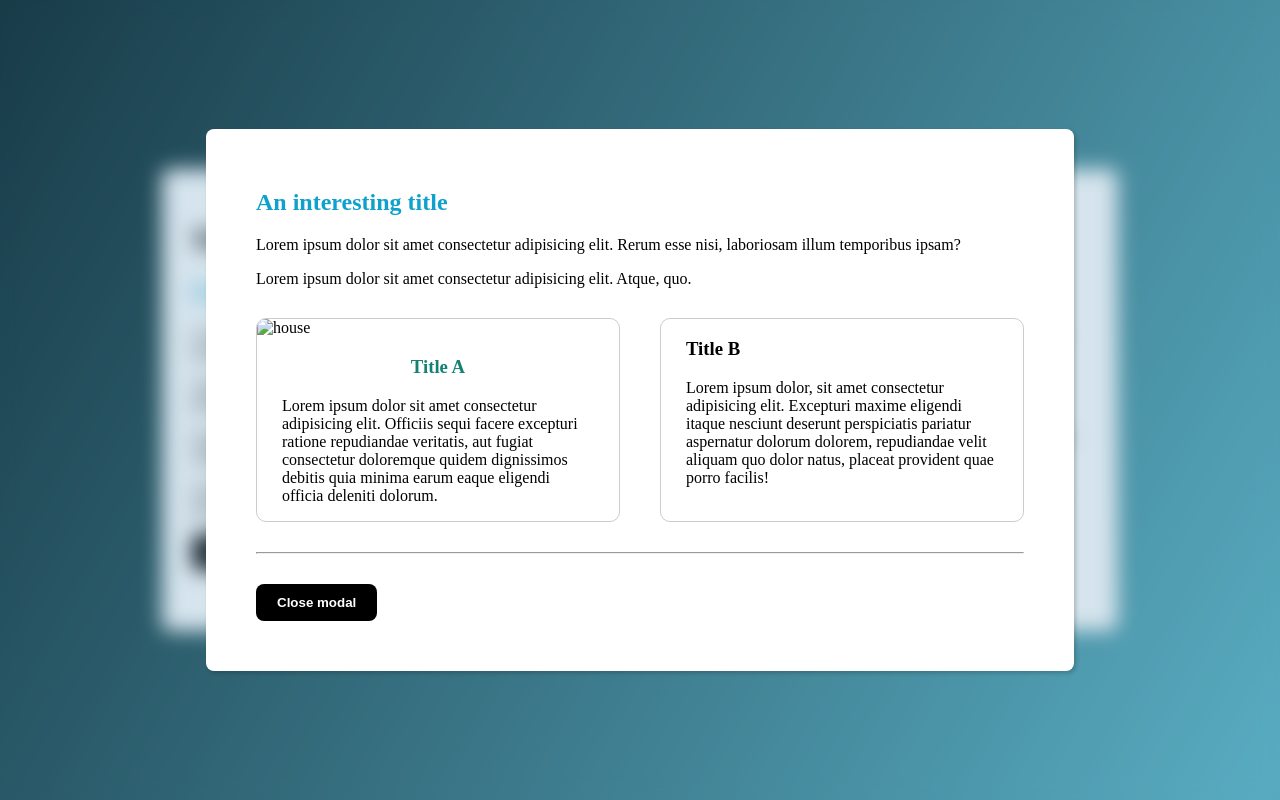
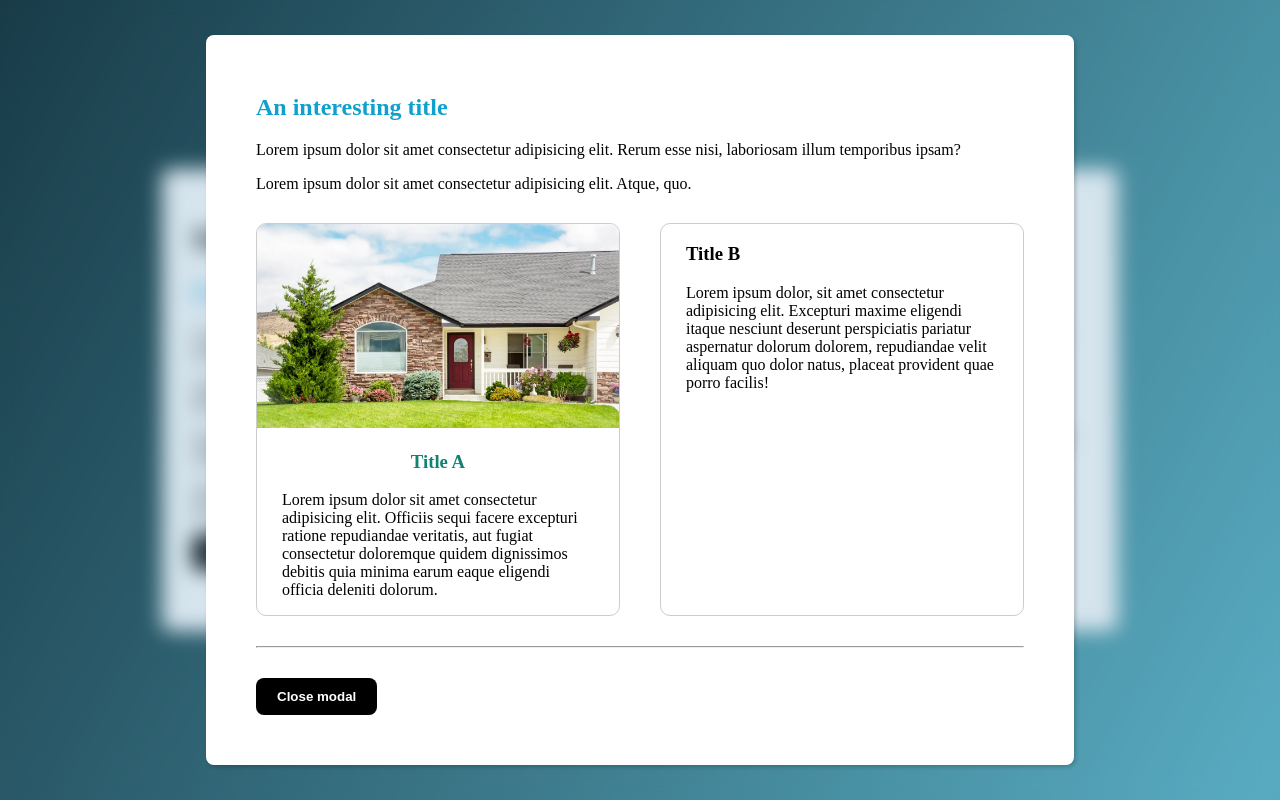
Before and after one commit to LuisCastilloDaga/WDD331R, a plain HTML site: page assignments/w012/index.html in a window 1280 px wide. Both pictures are taken after a click on the button "Open modal". Drawn offline with Linux system fonts and the light colour scheme.

Commit message:
lasttt commit
lassst

```diff
--- a/assignments/w012/index.html
+++ b/assignments/w012/index.html
@@ -24,7 +24,7 @@
             <p>Lorem ipsum dolor sit amet consectetur adipisicing elit. Atque, quo.</p>
             <section>
                 <div class="titles">
-                    <img src="../assignments/w012/house.webp" alt="house">
+                    <img src="../w012/house.webp" alt="house">
 
                     <h3>Title A</h3>
                     <p>Lorem ipsum dolor sit amet consectetur adipisicing elit. Officiis sequi facere excepturi ratione repudiandae veritatis, aut fugiat consectetur doloremque quidem dignissimos debitis quia minima earum eaque eligendi officia deleniti dolorum.</p>
```
